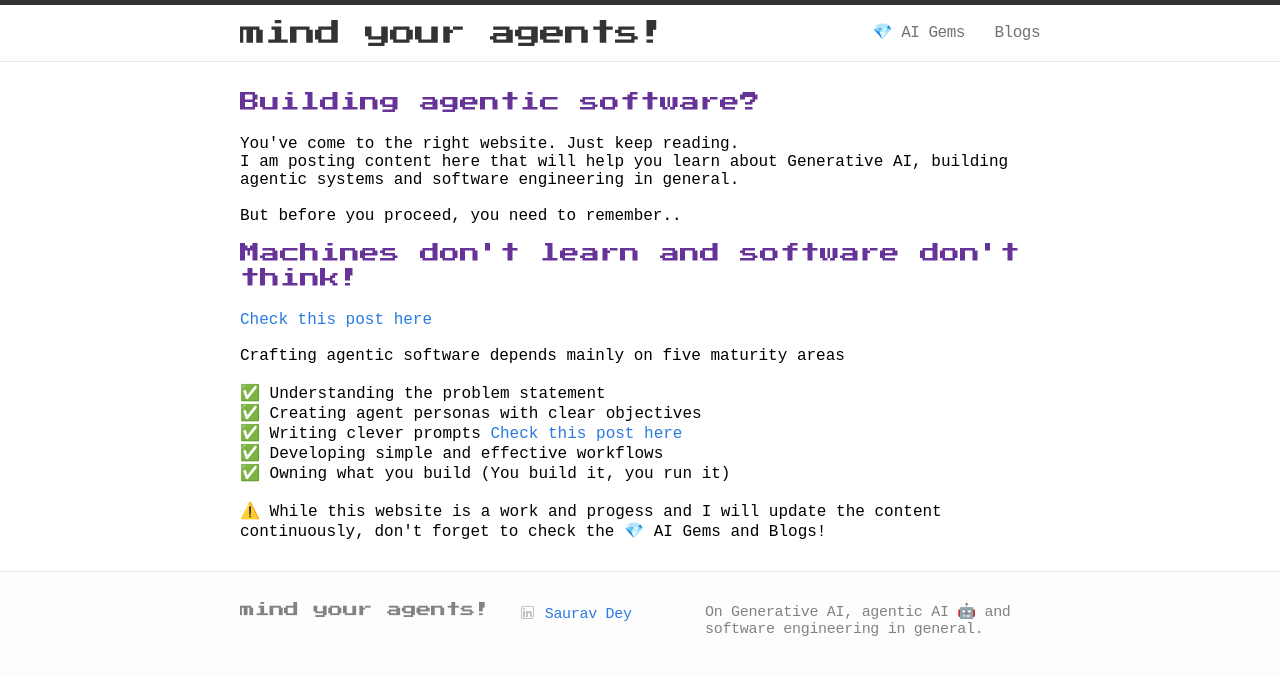
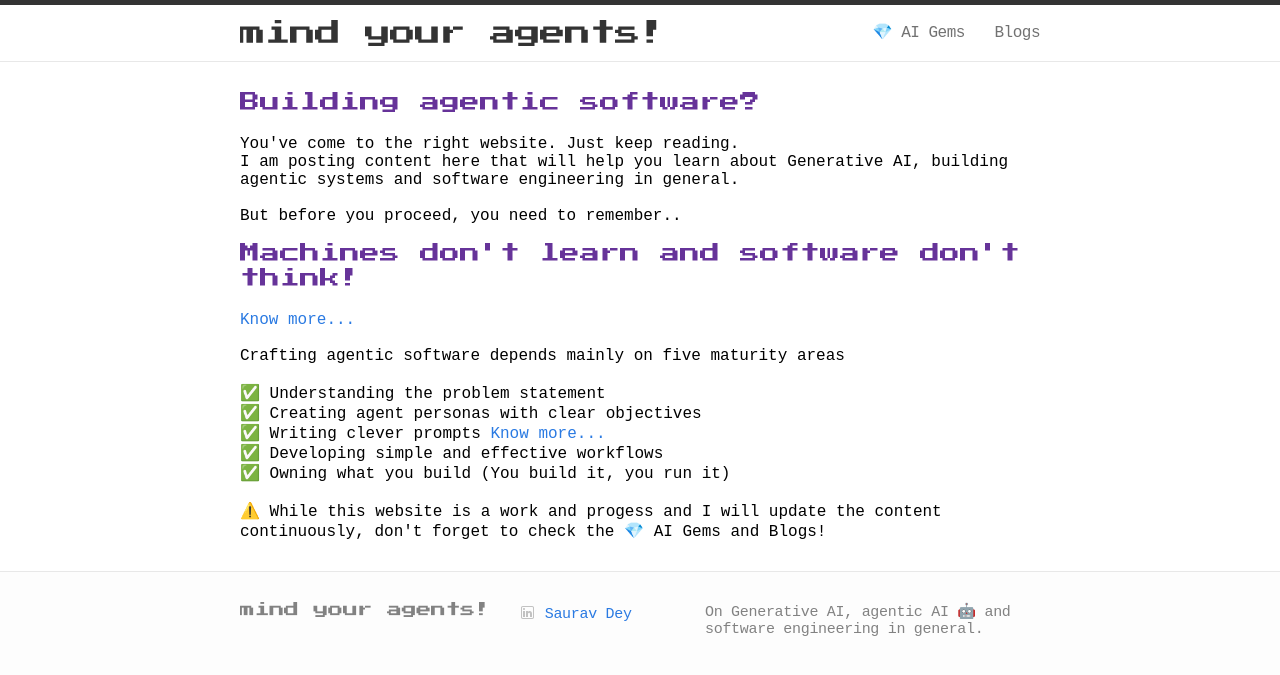
Before and after one commit to mindyouragents/mindyouragents.github.io, a Jekyll site: the page built from index.html, in a window 1280 px wide. Shown: the top 675 px of the page. Built offline with Jekyll 4.4.1, drawn with Linux system fonts in a browser that asks for light colours; some web fonts are replaced.

Commit message:
Update index.html

```diff
--- a/index.html
+++ b/index.html
@@ -17,7 +17,7 @@ But before you proceed, you need to remember..
 <span class="important">Machines don't learn and software don't think!</span>
 <br />
 <br />
-<a href="/2025/04/02/is-ml-really-making-machines-intelligent/">Check this post here</a>
+<a href="/2025/04/02/is-ml-really-making-machines-intelligent/">Know more...</a>
 <br />
 <br />
 Crafting agentic software depends mainly on five maturity areas
@@ -25,7 +25,7 @@ Crafting agentic software depends mainly on five maturity areas
 <br />
 ✅ Understanding the problem statement<br />
 ✅ Creating agent personas with clear objectives<br />
-✅ Writing clever prompts <a href="/2025/04/26/llms-and-bayes-theorem/">Check this post here</a><br />
+✅ Writing clever prompts <a href="/2025/04/26/llms-and-bayes-theorem/">Know more...</a><br />
 ✅ Developing simple and effective workflows<br />
 ✅ Owning what you build (You build it, you run it)
 <br />
```
